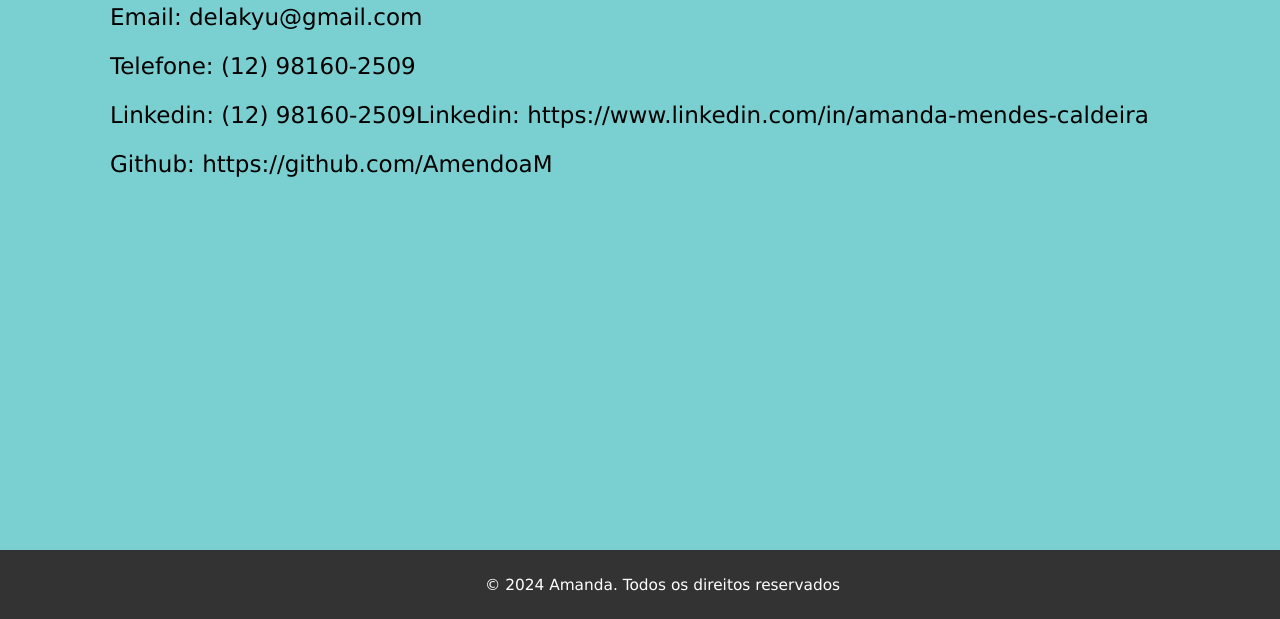
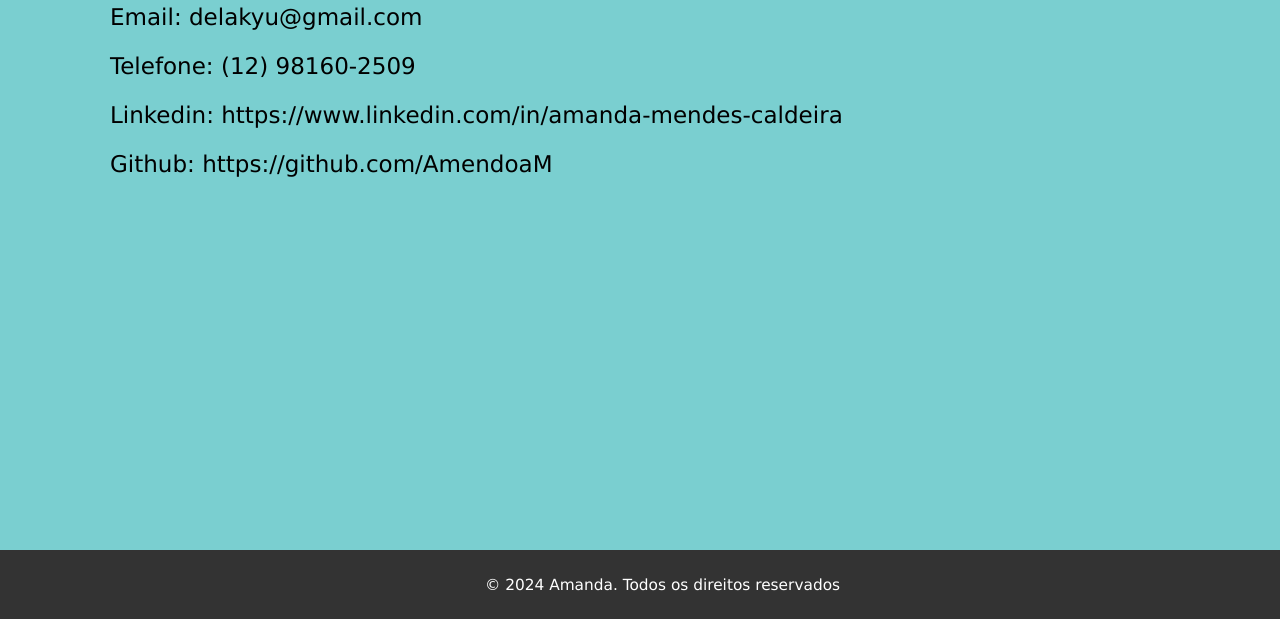
Before and after one commit to AmendoaM/Fundamentos-programacao, a plain HTML site: page portifolio/contato.html in a window 1280 px wide. Shown: the part 181-800 px from the top of the page. Drawn offline with Linux system fonts and the light colour scheme.

Commit message:
alteração no linkedin

```diff
--- a/portifolio/contato.html
+++ b/portifolio/contato.html
@@ -21,8 +21,7 @@
       <h1 style="margin-left: 89px;">Entre em Contato</h1>
       <p style="margin-left: 45px">Email: delakyu@gmail.com</p>
       <p style="margin-left: 45px">Telefone: (12) 98160-2509</p>
-      <p style="margin-left: 45px">
-        Linkedin: (12) 98160-2509Linkedin: https://www.linkedin.com/in/amanda-mendes-caldeira
+      <p style="margin-left: 45px">Linkedin: https://www.linkedin.com/in/amanda-mendes-caldeira
       </p>
       <p style="margin-left: 45px">Github: https://github.com/AmendoaM</p>
       <p></p>
```
